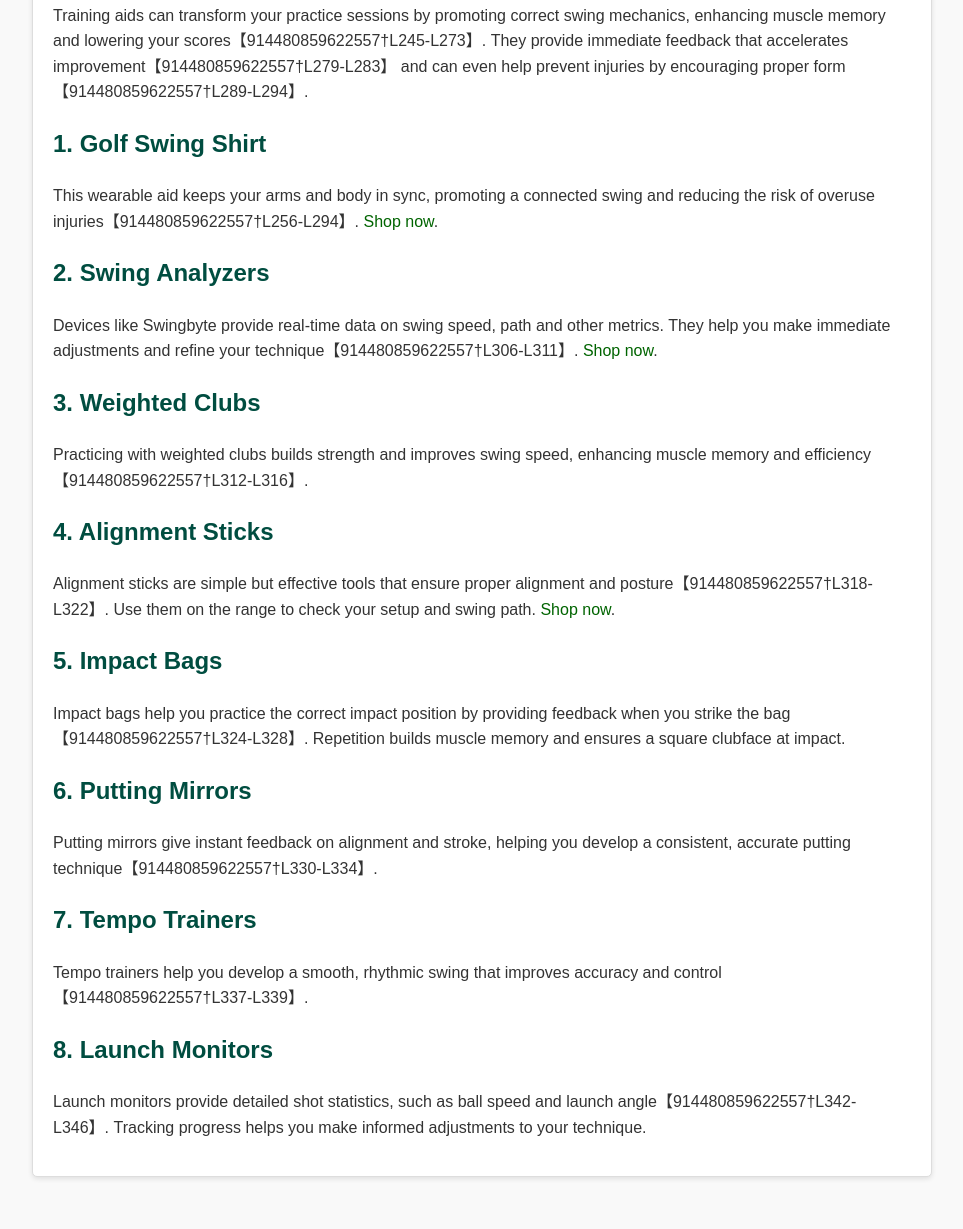
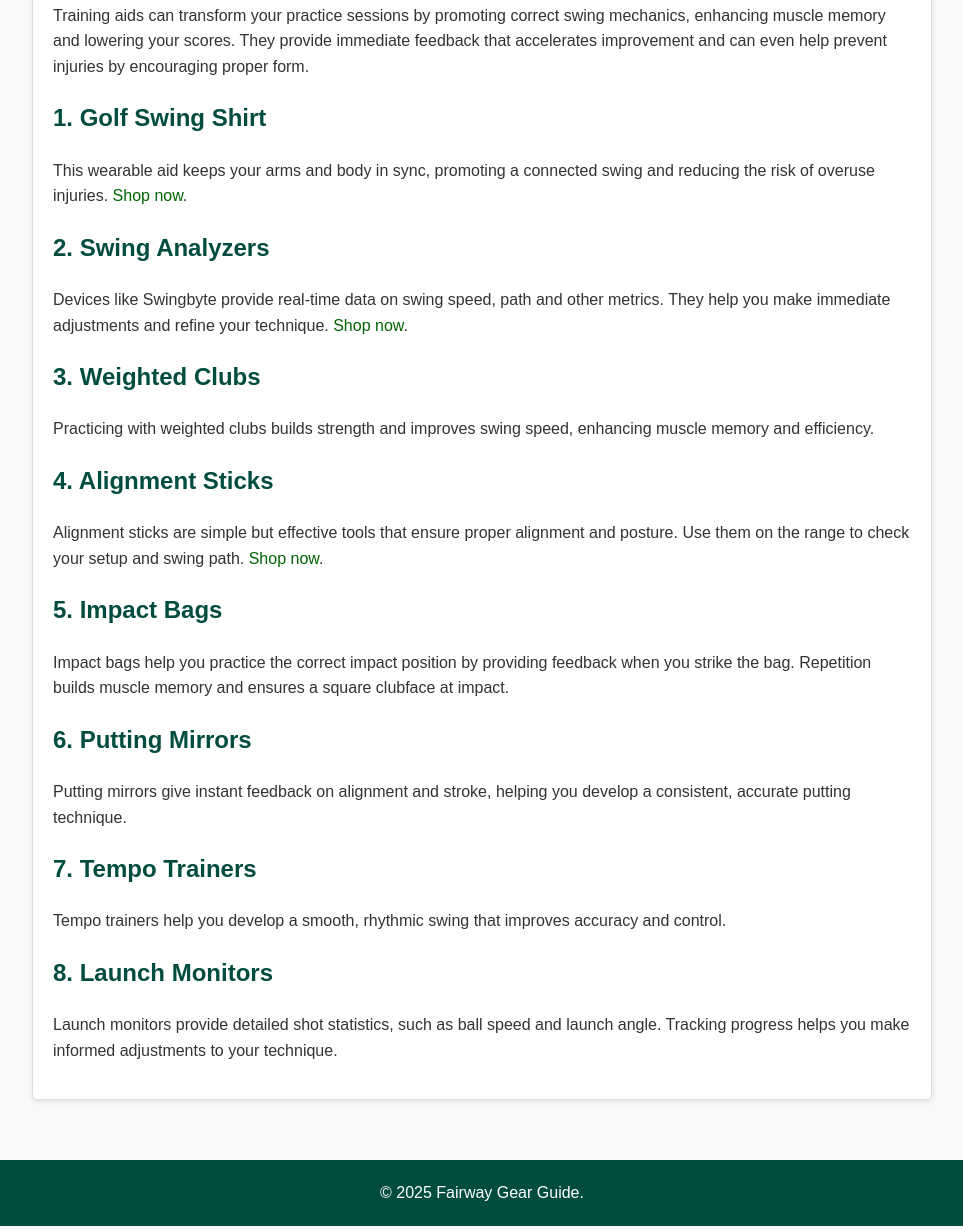
Before and after one commit to hamilde23/fairway-gear-guide, a plain HTML site: page posts/golf-training-aids.html in a window 1280 px wide. Shown: the part 1103-2332 px from the top of the page, without its empty margins (158-1121 px from the left). Drawn offline with Linux system fonts and the light colour scheme.

Commit message:
Remove citations and rename affiliate link label for golf training aids post

```diff
--- a/posts/golf-training-aids.html
+++ b/posts/golf-training-aids.html
@@ -22,31 +22,31 @@
         <article>
             <!-- Featured image for the training aids article -->
             <img class="featured-image" src="../images/training.jpg" alt="Golf training aid equipment">
-            <p>Training aids can transform your practice sessions by promoting correct swing mechanics, enhancing muscle memory and lowering your scores【914480859622557†L245-L273】. They provide immediate feedback that accelerates improvement【914480859622557†L279-L283】 and can even help prevent injuries by encouraging proper form【914480859622557†L289-L294】.</p>
+            <p>Training aids can transform your practice sessions by promoting correct swing mechanics, enhancing muscle memory and lowering your scores. They provide immediate feedback that accelerates improvement and can even help prevent injuries by encouraging proper form.</p>
 
             <h2>1. Golf Swing Shirt</h2>
-            <p>This wearable aid keeps your arms and body in sync, promoting a connected swing and reducing the risk of overuse injuries【914480859622557†L256-L294】. <a href="https://www.amazon.com/s?k=golf+swing+shirt&tag=fairwaygeargu-20" target="_blank">Shop now</a>.</p>
+            <p>This wearable aid keeps your arms and body in sync, promoting a connected swing and reducing the risk of overuse injuries. <a href="https://www.amazon.com/s?k=golf+swing+shirt&tag=fairwaygeargu-20" target="_blank">Shop now</a>.</p>
 
             <h2>2. Swing Analyzers</h2>
-            <p>Devices like Swingbyte provide real‑time data on swing speed, path and other metrics. They help you make immediate adjustments and refine your technique【914480859622557†L306-L311】. <a href="https://www.amazon.com/s?k=golf+swing+analyzer&tag=fairwaygeargu-20" target="_blank">Shop now</a>.</p>
+            <p>Devices like Swingbyte provide real‑time data on swing speed, path and other metrics. They help you make immediate adjustments and refine your technique. <a href="https://www.amazon.com/s?k=golf+swing+analyzer&tag=fairwaygeargu-20" target="_blank">Shop now</a>.</p>
 
             <h2>3. Weighted Clubs</h2>
-            <p>Practicing with weighted clubs builds strength and improves swing speed, enhancing muscle memory and efficiency【914480859622557†L312-L316】.</p>
+            <p>Practicing with weighted clubs builds strength and improves swing speed, enhancing muscle memory and efficiency.</p>
 
             <h2>4. Alignment Sticks</h2>
-            <p>Alignment sticks are simple but effective tools that ensure proper alignment and posture【914480859622557†L318-L322】. Use them on the range to check your setup and swing path. <a href="https://www.amazon.com/s?k=golf+alignment+sticks&tag=fairwaygeargu-20" target="_blank">Shop now</a>.</p>
+            <p>Alignment sticks are simple but effective tools that ensure proper alignment and posture. Use them on the range to check your setup and swing path. <a href="https://www.amazon.com/s?k=golf+alignment+sticks&tag=fairwaygeargu-20" target="_blank">Shop now</a>.</p>
 
             <h2>5. Impact Bags</h2>
-            <p>Impact bags help you practice the correct impact position by providing feedback when you strike the bag【914480859622557†L324-L328】. Repetition builds muscle memory and ensures a square clubface at impact.</p>
+            <p>Impact bags help you practice the correct impact position by providing feedback when you strike the bag. Repetition builds muscle memory and ensures a square clubface at impact.</p>
 
             <h2>6. Putting Mirrors</h2>
-            <p>Putting mirrors give instant feedback on alignment and stroke, helping you develop a consistent, accurate putting technique【914480859622557†L330-L334】.</p>
+            <p>Putting mirrors give instant feedback on alignment and stroke, helping you develop a consistent, accurate putting technique.</p>
 
             <h2>7. Tempo Trainers</h2>
-            <p>Tempo trainers help you develop a smooth, rhythmic swing that improves accuracy and control【914480859622557†L337-L339】.</p>
+            <p>Tempo trainers help you develop a smooth, rhythmic swing that improves accuracy and control.</p>
 
             <h2>8. Launch Monitors</h2>
-            <p>Launch monitors provide detailed shot statistics, such as ball speed and launch angle【914480859622557†L342-L346】. Tracking progress helps you make informed adjustments to your technique.</p>
+            <p>Launch monitors provide detailed shot statistics, such as ball speed and launch angle. Tracking progress helps you make informed adjustments to your technique.</p>
         </article>
     </div>
     <footer>
```
